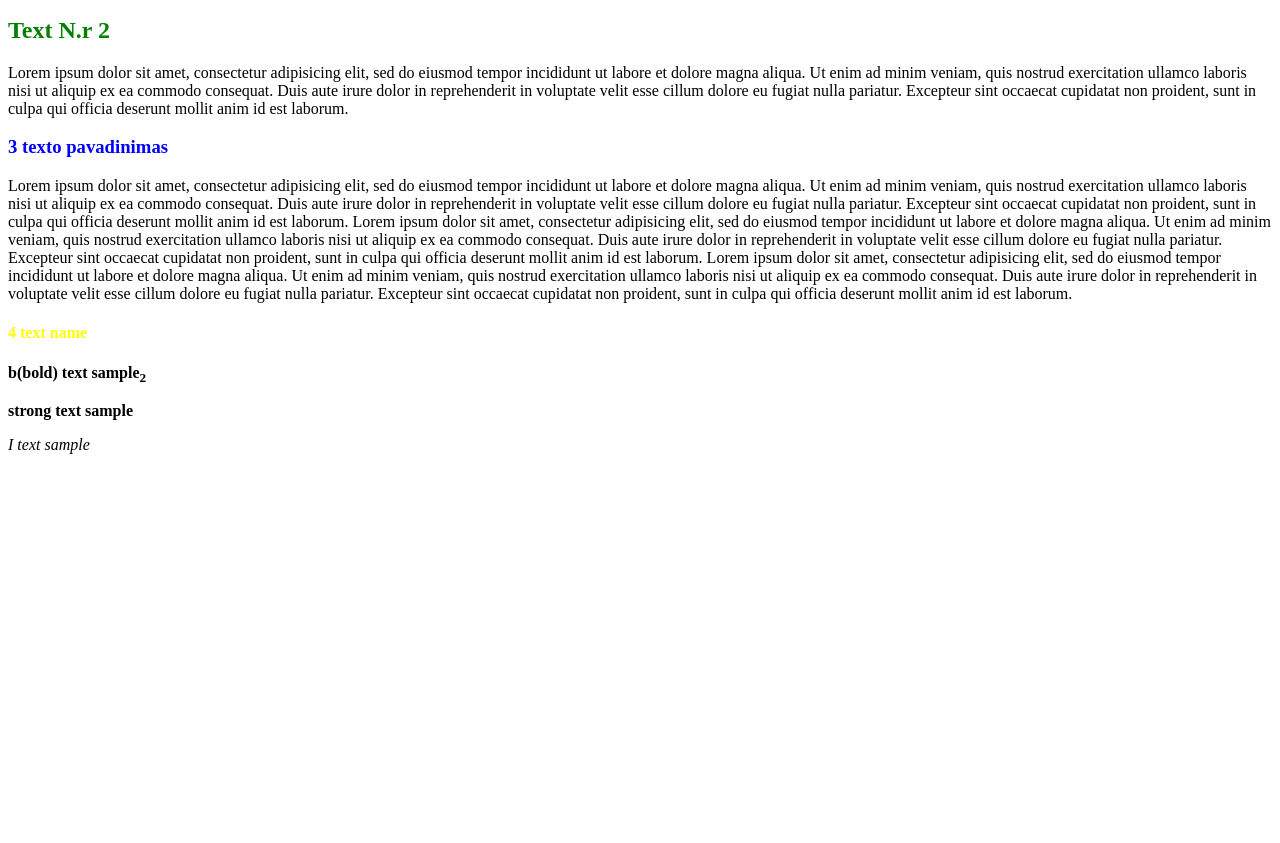
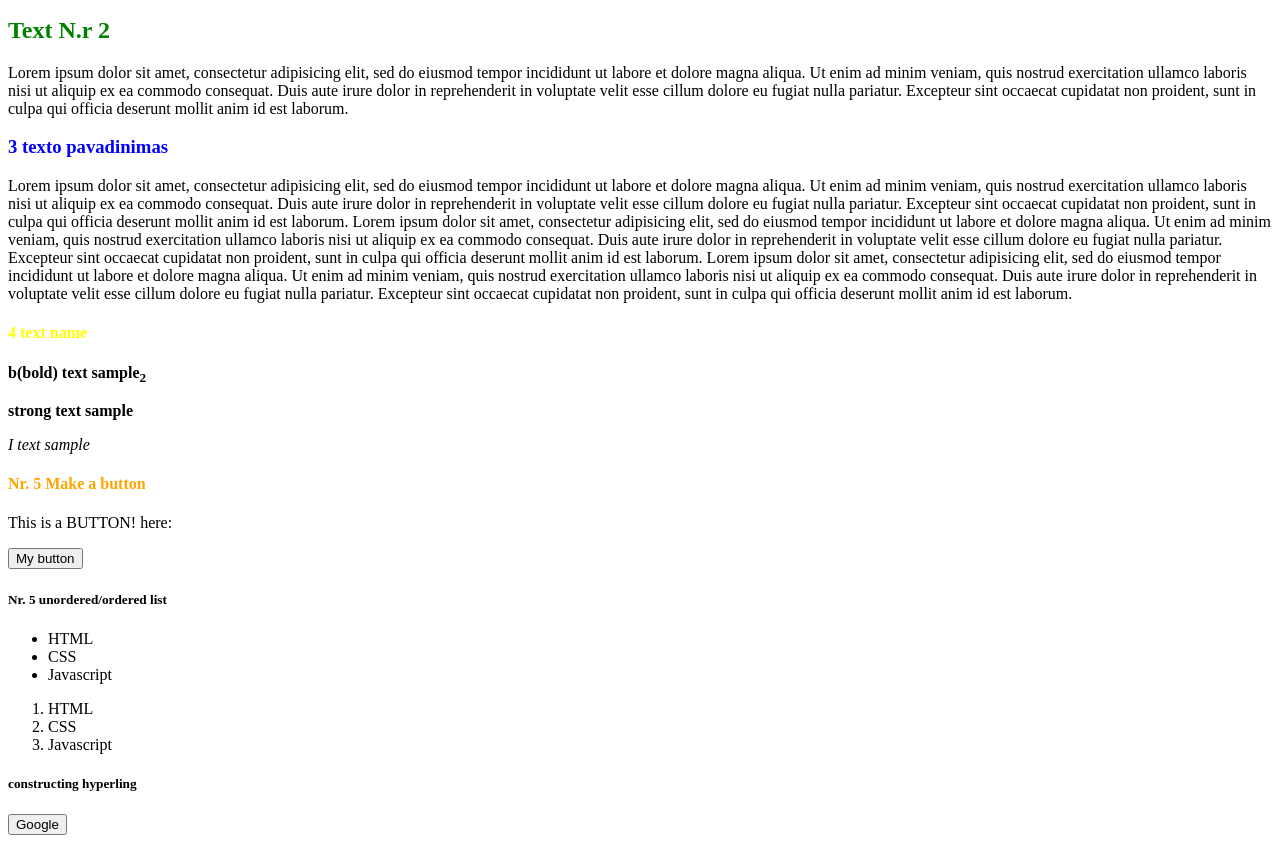
Before and after one commit to Dmitrijus1989/html-test, a plain HTML site: page index.html in a window 1280 px wide. Shown: the part 137-980 px from the top of the page. Before the commit the page ends 800 px from the top, so only its background shows below. Drawn offline with Linux system fonts and the light colour scheme.

Commit message:
bandom toliau

```diff
--- a/index.html
+++ b/index.html
@@ -24,6 +24,23 @@
         <p><b> b(bold) text sample<sub>2</sub></b></p>
         <p><strong> strong text sample</strong></p>
         <p><i> I text sample</i></p>
+
+        <h4 style="color: orange;"> Nr. 5 Make a button</h5>
+          This is a BUTTON! here:
+          <p><button>My button </button></p>
+            <h5> Nr. 5 unordered/ordered list</h5>
+            <ul>
+              <li>HTML</li>
+              <li>CSS</li>
+              <li>Javascript</li>
+            </ul>
+            <ol>
+              <li>HTML</li>
+              <li>CSS</li>
+              <li>Javascript</li>
+            </ol>
+        <h5>constructing hyperling</h5>
+        <a href="https://www.google.com"><button>Google</button></a>
     </div>
   </body>
 </html>
```
